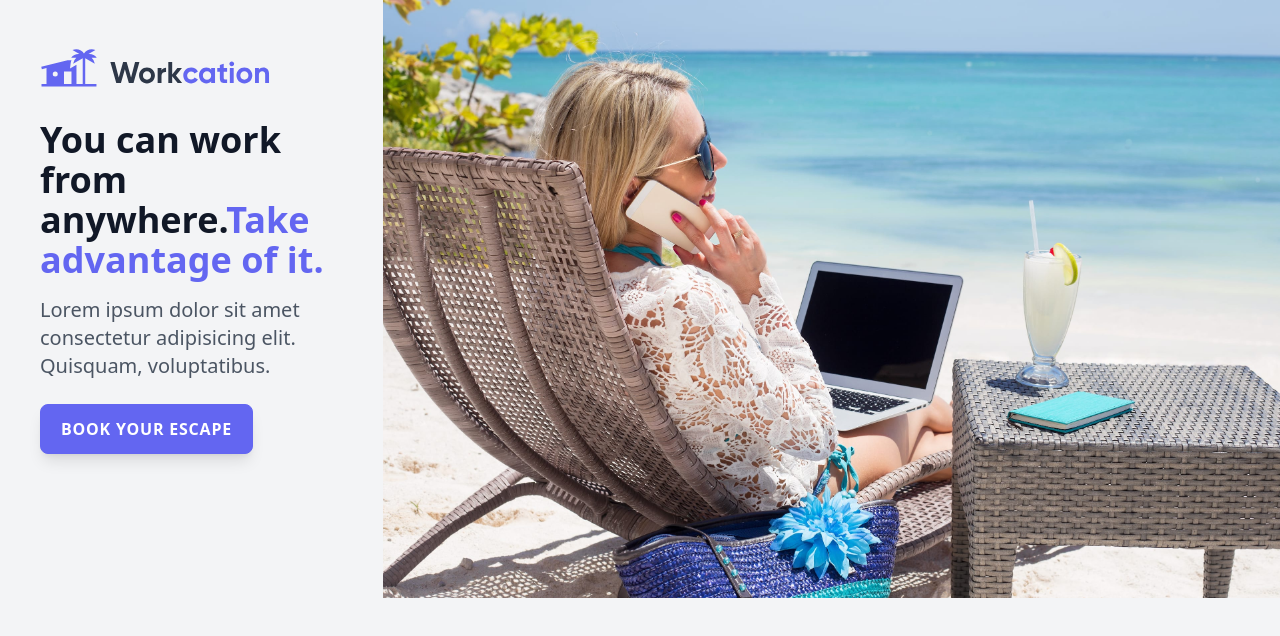
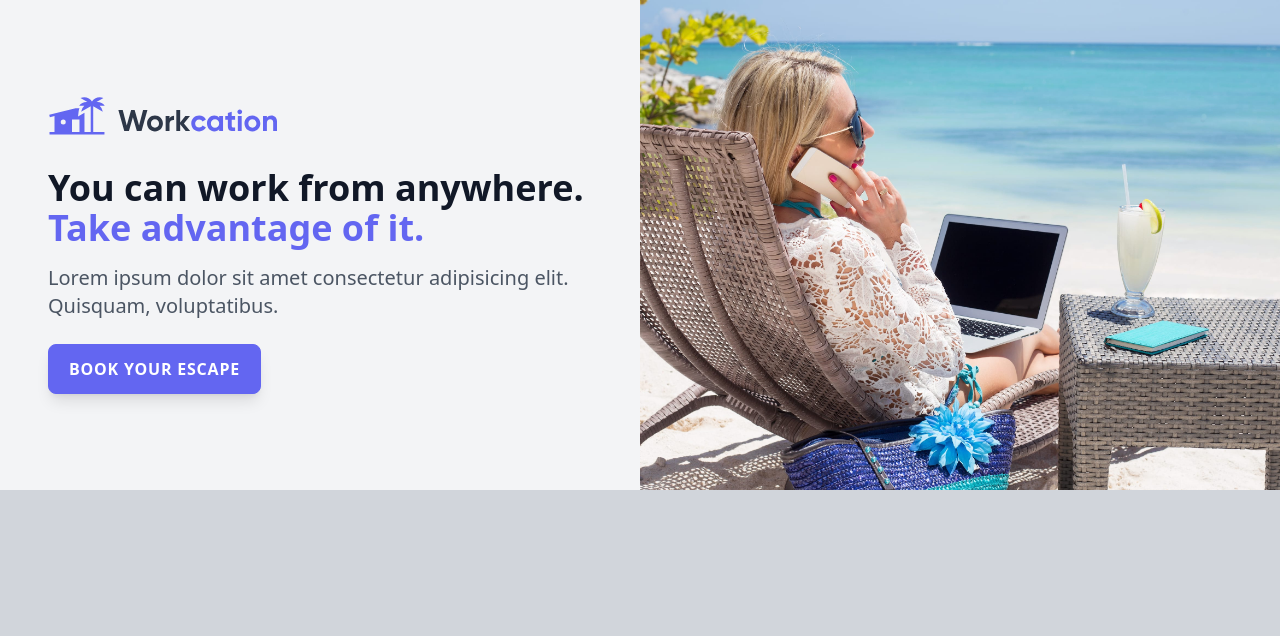
Before and after one commit to Thanujsai/tailwind-node, a website built with Vite: page index.html in a window 1280 px wide. Built offline with nearby package versions, Linux system fonts and the light colour scheme.

Commit message:
responsive design, grid

```diff
--- a/index.html
+++ b/index.html
@@ -6,19 +6,38 @@
     <link href="/css/tailwind.css" rel="stylesheet">
     <title>Tailwind</title>
 </head>
-<body class="bg-gray-100 flex"><!--sm:bg-black md:bg-yellow-300 lg:bg-pink-300 xl:bg-blue-300 2xl:bg-green-300 these sizes are min width, meaning if min width is sm then bg-black, next breakpoint is if min-w is md then bg-yellow etc-->
-    <div class="px-10 py-12 max-w-md mx-auto sm:max-w-xl"><!--mx-auto It horizontally centers a block-level element inside its parent container, only if the element has a fixed or constrained width (like with w-64 or max-w-md), increasing width of the div in small screens-->
+<body class="bg-gray-300"><!--sm:bg-black md:bg-yellow-300 lg:bg-pink-300 xl:bg-blue-300 2xl:bg-green-300 these sizes are min width, meaning if min width is sm then bg-black, next breakpoint is if min-w is md then bg-yellow etc-->
+    <div class="bg-gray-100 grid lg:grid-cols-2 2xl:grid-cols-5"><!-- This grid-cols-2 looks good in large screens only since only in large screns the second div inside this div which is the image beside in visible, in small screens the 2nd div image is hidden therefore the second div will be empty-->
+        <div class="px-10 py-12 max-w-md mx-auto sm:max-w-xl lg:px-12 lg:py-24 lg:max-w-full xl:mr-0 2xl:col-span-2"><!--mx-auto It horizontally centers a block-level element inside its parent container, only if the element has a fixed or constrained width (like with w-64 or max-w-md), increasing width of the div in small screens-->
+            <!-- for 2xl panels i have 5 cols out of which 2cols are used for this div -->
+            <div class="xl:max-w-xl">
                 <img src="img/logo.svg" alt="Logo" class="h-10">
                 <img src="img/beach-work.jpg" alt="" class="mt-6 rounded-lg shadow-xl sm:h-64 sm:w-full sm:object-cover object-center lg:hidden"><!--hidden in large screens-->
-        <h1 class="mt-6 text-2xl font-bold text-gray-900 sm:mt-8 sm:text-4xl">You can work from anywhere.<span class="text-indigo-500">Take advantage of it.</span></h1>
+                <h1 class="mt-6 text-2xl font-bold text-gray-900 sm:mt-8 sm:text-4xl lg:text-3xl xl:text-4xl">You can work from anywhere.
+                    <br class="hidden lg:inline md:inline" />
+                    <span class="text-indigo-500">Take advantage of it.</span>
+                </h1>
                 <p class="mt-2 text-gray-600 sm:mt-4 sm:text-xl">Lorem ipsum dolor sit amet consectetur adipisicing elit. Quisquam, voluptatibus.</p>
                 <div class="mt-10 place-content-start cursor-pointer sm:mt-6">
                     <a href="" class="inline-block px-5 py-3 bg-indigo-500 rounded-lg text-white uppercase tracking-wider font-semibold shadow-lg border text-sm sm:text-base border-indigo-500 hover:text-indigo-500 hover:bg-white transition-all duration-300">Book your escape</a>
                 </div>
             </div>
+        </div>
 
-    <div>
-        <img src="img/beach-work.jpg" alt="" class="hidden lg:block"><!--block/shown in large screens-->
+        <div class="hidden relative lg:block 2xl:col-span-3"><!--hidden in small and medium screens-->
+            <!-- for 2xl panels i have 5 cols out of which 3cols are used for this div -->
+            <img class="absolute inset-0 w-full h-full object-cover object-center" src="img/beach-work.jpg" alt=""><!--block/shown in large screens-->
+        </div>
     </div>
 </body>
 </html>
+
+<!-- 🔹 object-cover
+Makes the image cover its container while maintaining its aspect ratio.
+
+Parts of the image may be cropped if its aspect ratio doesn't match the container.
+
+🔹object-center
+Aligns the image to the center within its container.
+
+Used with object-fit (like cover or contain) to decide which part of the image stays visible if -->
```
Lines whose indentation alone changed are shown as unchanged.
